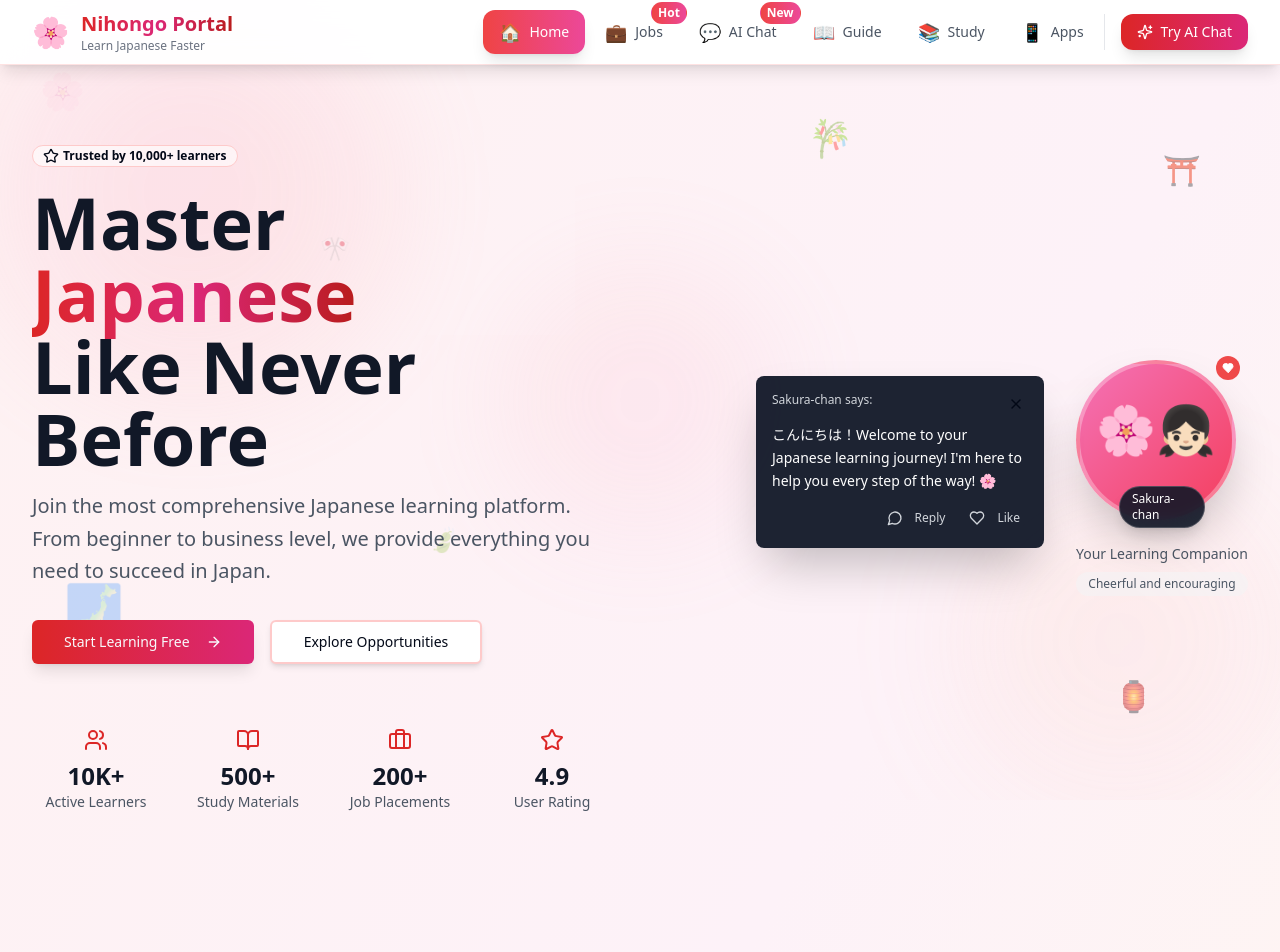
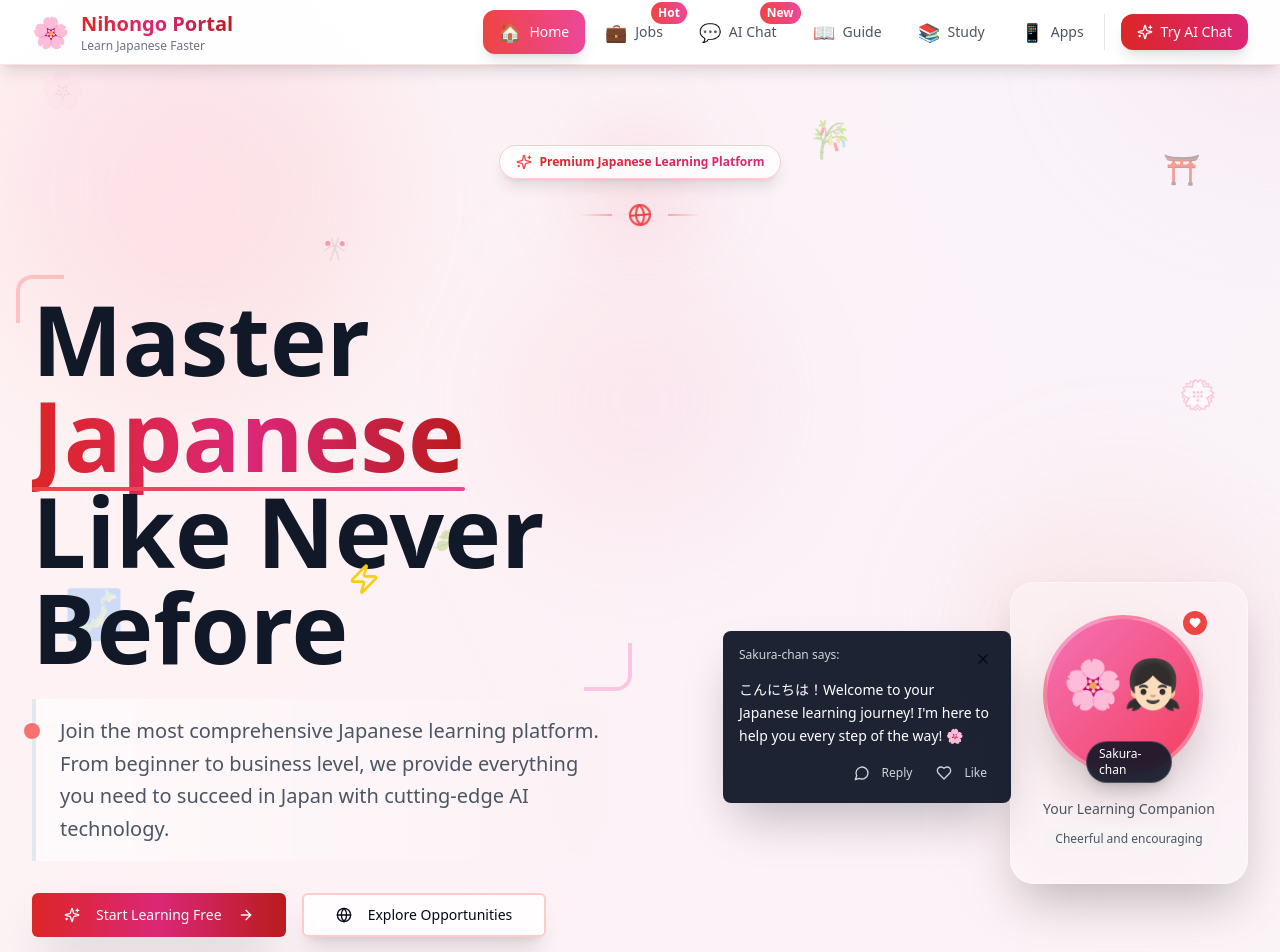
Before and after one commit to DhyaniKavya/japanese-skill-boost, a React (Vite) app: page / in a window 1280 px wide. Shown: the top 952 px of the page. Built offline with nearby package versions, Linux system fonts and the light colour scheme.

Commit message:
Fix: Improve hero section UI
Adjusted the hero section's appearance for better visual appeal and corrected the positioning of the "Nihongo Portal" box within the div.

```diff
--- a/src/pages/Index.tsx
+++ b/src/pages/Index.tsx
@@ -1,3 +1,4 @@
+
 import { Link } from "react-router-dom";
 import Navigation from "@/components/Navigation";
 import { Button } from "@/components/ui/button";
@@ -5,7 +6,7 @@ import { Card, CardContent, CardDescription, CardHeader, CardTitle } from "@/com
 import { Badge } from "@/components/ui/badge";
 import AnimeGuide from "@/components/AnimeGuide";
 import FloatingElements from "@/components/FloatingElements";
-import { ArrowRight, Star, Users, BookOpen, Briefcase, MessageCircle } from "lucide-react";
+import { ArrowRight, Star, Users, BookOpen, Briefcase, MessageCircle, Sparkles, Globe, Zap } from "lucide-react";
 
 const Index = () => {
   const features = [
@@ -64,64 +65,127 @@ const Index = () => {
   ];
 
   return (
-    <div className="min-h-screen bg-gradient-to-br from-red-50 via-pink-50 to-orange-50 relative overflow-hidden">
+    <div className="min-h-screen relative overflow-hidden">
+      {/* Enhanced Background with Multiple Layers */}
+      <div className="absolute inset-0 bg-gradient-to-br from-red-50 via-pink-50 to-orange-50"></div>
+      <div className="absolute inset-0 bg-gradient-to-tr from-purple-50/30 via-transparent to-blue-50/30"></div>
+
+      {/* Animated Background Elements */}
+      <div className="absolute inset-0 overflow-hidden">
+        <div className="absolute -top-40 -right-40 w-80 h-80 bg-gradient-to-br from-red-200/20 to-pink-200/20 rounded-full blur-3xl animate-float"></div>
+        <div className="absolute -bottom-40 -left-40 w-96 h-96 bg-gradient-to-tr from-orange-200/20 to-yellow-200/20 rounded-full blur-3xl animate-float" style={{ animationDelay: '2s' }}></div>
+        <div className="absolute top-1/2 left-1/2 transform -translate-x-1/2 -translate-y-1/2 w-64 h-64 bg-gradient-to-r from-pink-200/10 to-red-200/10 rounded-full blur-2xl animate-pulse"></div>
+      </div>
+
+      {/* Fixed Navigation Container */}
+      <div className="relative z-50">
         <Navigation />
+      </div>
+
       <FloatingElements />
 
-      {/* Hero Section */}
+      {/* Enhanced Hero Section */}
+      <div className="relative z-10">
+        <div className="max-w-7xl mx-auto px-4 sm:px-6 lg:px-8 py-20">
+          {/* Premium Header with decorative elements */}
+          <div className="text-center mb-16 relative">
+            <div className="absolute inset-0 flex items-center justify-center">
+              <div className="w-32 h-32 bg-gradient-to-r from-red-500/10 to-pink-500/10 rounded-full blur-2xl animate-pulse"></div>
+            </div>
             <div className="relative">
-        <div className="max-w-7xl mx-auto px-4 sm:px-6 lg:px-8 py-20">
+              <Badge variant="outline" className="bg-white/80 backdrop-blur-sm border-red-200 shadow-lg mb-6 px-4 py-2">
+                <Sparkles className="w-4 h-4 mr-2 text-red-500" />
+                <span className="bg-gradient-to-r from-red-600 to-pink-600 bg-clip-text text-transparent font-semibold">
+                  Premium Japanese Learning Platform
+                </span>
+              </Badge>
+              <div className="flex items-center justify-center gap-4 mb-4">
+                <div className="w-8 h-0.5 bg-gradient-to-r from-transparent to-red-300"></div>
+                <Globe className="w-6 h-6 text-red-500 animate-spin" style={{ animationDuration: '3s' }} />
+                <div className="w-8 h-0.5 bg-gradient-to-l from-transparent to-red-300"></div>
+              </div>
+            </div>
+          </div>
+
           <div className="grid lg:grid-cols-2 gap-12 items-center">
             <div className="text-left space-y-8">
-              <div className="space-y-4">
-                <Badge variant="outline" className="bg-white/60 backdrop-blur-sm border-red-200">
-                  <Star className="w-4 h-4 mr-1" />
-                  Trusted by 10,000+ learners
-                </Badge>
-                <h1 className="text-5xl md:text-7xl font-bold text-gray-900 leading-tight">
+              <div className="space-y-6">
+                <div className="relative">
+                  <h1 className="text-6xl md:text-8xl font-bold text-gray-900 leading-tight relative">
+                    <span className="relative">
                       Master{" "}
+                      <span className="relative inline-block">
                         <span className="bg-gradient-to-r from-red-600 via-pink-600 to-red-700 bg-clip-text text-transparent">
                           Japanese
                         </span>
+                        <div className="absolute -bottom-2 left-0 right-0 h-1 bg-gradient-to-r from-red-500 to-pink-500 rounded-full animate-pulse"></div>
+                      </span>
+                    </span>
                     <br />
-                  Like Never Before
+                    <span className="relative">
+                      Like Never{" "}
+                      <span className="relative inline-block">
+                        Before
+                        <Zap className="absolute -top-2 -right-8 w-8 h-8 text-yellow-400 animate-bounce" />
+                      </span>
+                    </span>
                   </h1>
-                <p className="text-xl text-gray-600 max-w-2xl leading-relaxed">
+
+                  {/* Decorative elements around the title */}
+                  <div className="absolute -top-4 -left-4 w-12 h-12 border-l-4 border-t-4 border-red-300 rounded-tl-2xl opacity-60"></div>
+                  <div className="absolute -bottom-4 -right-4 w-12 h-12 border-r-4 border-b-4 border-pink-300 rounded-br-2xl opacity-60"></div>
+                </div>
+
+                <div className="relative">
+                  <p className="text-xl text-gray-600 max-w-2xl leading-relaxed pl-6 border-l-4 border-gradient-to-b from-red-400 to-pink-400 bg-gradient-to-r from-white/60 to-transparent backdrop-blur-sm rounded-r-lg py-4 pr-4">
                     Join the most comprehensive Japanese learning platform. From beginner to business level,
-                  we provide everything you need to succeed in Japan.
+                    we provide everything you need to succeed in Japan with cutting-edge AI technology.
                   </p>
+                  <div className="absolute -left-2 top-6 w-4 h-4 bg-red-400 rounded-full animate-pulse"></div>
+                </div>
               </div>
 
               <div className="flex flex-col sm:flex-row gap-4">
-                <Button asChild size="lg" className="bg-gradient-to-r from-red-600 to-pink-600 hover:from-red-700 hover:to-pink-700 shadow-lg hover:shadow-xl transition-all duration-300 group">
+                <Button asChild size="lg" className="bg-gradient-to-r from-red-600 via-pink-600 to-red-700 hover:from-red-700 hover:via-pink-700 hover:to-red-800 shadow-2xl hover:shadow-3xl transition-all duration-300 group relative overflow-hidden">
                   <Link to="/chat">
+                    <div className="absolute inset-0 bg-gradient-to-r from-white/20 to-transparent opacity-0 group-hover:opacity-100 transition-opacity"></div>
+                    <Sparkles className="w-5 h-5 mr-2 group-hover:animate-spin" />
                     Start Learning Free
                     <ArrowRight className="w-5 h-5 ml-2 group-hover:translate-x-1 transition-transform" />
                   </Link>
                 </Button>
-                <Button asChild variant="outline" size="lg" className="border-2 border-red-200 hover:bg-red-50 shadow-md hover:shadow-lg transition-all duration-300">
+                <Button asChild variant="outline" size="lg" className="border-2 border-red-200 hover:bg-red-50 shadow-xl hover:shadow-2xl transition-all duration-300 bg-white/80 backdrop-blur-sm group">
                   <Link to="/jobs">
+                    <Globe className="w-5 h-5 mr-2 group-hover:animate-spin" />
                     Explore Opportunities
                   </Link>
                 </Button>
               </div>
 
-              {/* Stats */}
+              {/* Enhanced Stats with better styling */}
               <div className="grid grid-cols-2 sm:grid-cols-4 gap-6 pt-8">
                 {stats.map((stat, index) => (
-                  <div key={index} className="text-center group">
-                    <div className="flex justify-center mb-2">
-                      <stat.icon className="w-6 h-6 text-red-600 group-hover:scale-110 transition-transform" />
+                  <div key={index} className="text-center group relative">
+                    <div className="bg-gradient-to-br from-white/60 to-white/30 backdrop-blur-sm rounded-2xl p-4 shadow-lg group-hover:shadow-xl transition-all duration-300 border border-white/40">
+                      <div className="flex justify-center mb-3">
+                        <div className="w-12 h-12 bg-gradient-to-r from-red-500 to-pink-500 rounded-xl flex items-center justify-center shadow-lg group-hover:scale-110 transition-transform">
+                          <stat.icon className="w-6 h-6 text-white" />
                         </div>
-                    <div className="text-2xl font-bold text-gray-900">{stat.value}</div>
-                    <div className="text-sm text-gray-600">{stat.label}</div>
+                      </div>
+                      <div className="text-3xl font-bold text-gray-900 mb-1">{stat.value}</div>
+                      <div className="text-sm text-gray-600 font-medium">{stat.label}</div>
+                    </div>
+                    <div className="absolute inset-0 bg-gradient-to-r from-red-500/0 via-pink-500/5 to-red-500/0 rounded-2xl opacity-0 group-hover:opacity-100 transition-opacity"></div>
                   </div>
                 ))}
               </div>
             </div>
 
-            {/* Anime Guide Character */}
-            <div className="flex justify-center lg:justify-end">
+            {/* Anime Guide Character with enhanced container */}
+            <div className="flex justify-center lg:justify-end relative">
+              <div className="relative">
+                <div className="absolute inset-0 bg-gradient-to-r from-red-200/20 to-pink-200/20 rounded-3xl blur-2xl scale-110"></div>
+                <div className="relative bg-white/30 backdrop-blur-sm rounded-3xl p-8 shadow-2xl border border-white/40">
                   <AnimeGuide
                     character="sakura"
                     message="こんにちは！Welcome to your Japanese learning journey! I'm here to help you every step of the way! 🌸"
@@ -131,9 +195,11 @@ const Index = () => {
               </div>
             </div>
           </div>
+        </div>
+      </div>
 
       {/* Features Grid */}
-      <div className="max-w-7xl mx-auto px-4 sm:px-6 lg:px-8 py-20">
+      <div className="max-w-7xl mx-auto px-4 sm:px-6 lg:px-8 py-20 relative z-10">
         <div className="text-center mb-16 space-y-4">
           <Badge variant="outline" className="bg-white/60 backdrop-blur-sm border-red-200">
             <MessageCircle className="w-4 h-4 mr-1" />
```
Lines whose indentation alone changed are shown as unchanged.
